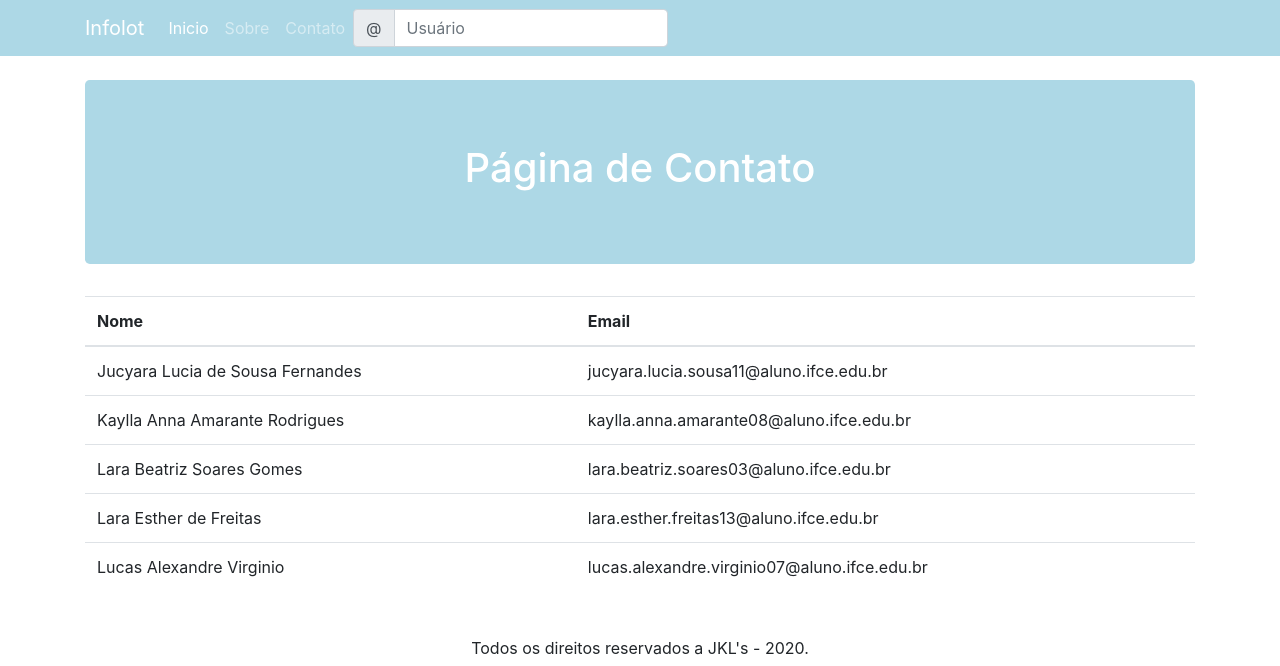
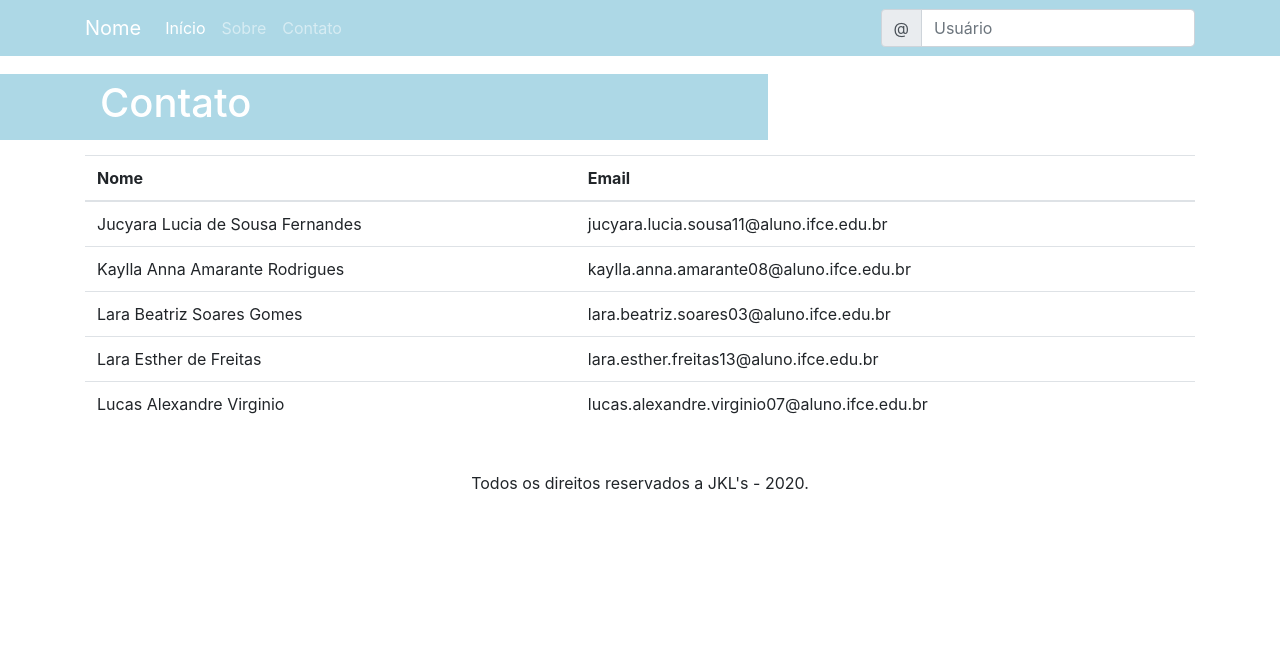
Before and after one commit to Larabsg/Infolot, a Flask app: page /contato in a window 1280 px wide. Shown: the top 666 px of the page. Run offline with Flask 2, Linux system fonts and the light colour scheme; some libraries are stand-ins or nearby versions.

Commit message:
Pequenas alterações nas telas

```diff
--- a/rede_social/templates/about.html
+++ b/rede_social/templates/about.html
@@ -11,11 +11,11 @@
 </head>
 {% extends "layout.html" %}
 {% block conteudo %}
-<div class="jumbotron">
+<div class="title_page">
     <h1>Página de Informações</h1>
 </div>
 
-<div>
+<div class="container">
     <p class="ideia">
     Nossa ideia inicial é criar uma rede social
     onde pessoas e lojas possam se comunicar a
--- a/rede_social/templates/contact.html
+++ b/rede_social/templates/contact.html
@@ -1,10 +1,23 @@
+<head>
+    <style>
+    .title_page {
+        background-color: lightblue;
+        color: white;
+        padding: 5px;
+        max-width: 60%;
+        margin-bottom: 15px;
+        padding-left: 100px;
+    }
+    </style>
+</head>
+
 {% extends "layout.html" %}
 {% block conteudo %}
-<div class="jumbotron">
-    <h1>Página de Contato</h1>
+<div class="title_page">
+    <h1>Contato</h1>
 </div>
 
-<div>
+<div class="container">
     <table class="table">
   <thead>
     <tr>
--- a/rede_social/templates/index.html
+++ b/rede_social/templates/index.html
@@ -1,6 +1,6 @@
 <head>
     <style>
-        a {
+        a.login-click {
             font-weight: bold;
         }
     </style>
@@ -8,7 +8,7 @@
 
 {% extends "layout.html" %}
 {% block conteudo %}
-<div class="jumbotron">
+<div class="title_page">
     <h1>Página Inicial</h1>
 </div>
 
@@ -19,7 +19,7 @@
             </div>
         {% else %}
         <br><div class="alert alert-danger" role="alert">
-             Você não está logado! Faça o <a class="text-reset" href="{{url_for('loginpage')}}">login</a>
+             Você não está logado! Faça o <a class="login-click text-reset" href="{{url_for('loginpage')}}">login</a>
         </div>
         {% endif %}
     </div>
--- a/rede_social/templates/layout.html
+++ b/rede_social/templates/layout.html
@@ -5,7 +5,7 @@
     <meta name="viewport" content="width=device-width, initial-scale=1, shrink-to-fit=no">
     <link rel="stylesheet" href="/static/css/bootstrap.min.css">
 
-    <title>Hello, world!</title>
+    <title>Nome do projeto</title>
 
     <style>
         footer {
@@ -20,45 +20,57 @@
         .jumbotron {
             background-color: lightblue;
             color: white;
-            text-align: center;
+            margin-left: 0;
+            padding: 5px;
+            width: 400px;
+            //text-align: center;
         }
+        .title_page {
+        background-color: lightblue;
+        color: white;
+        padding: 5px;
+        max-width: 60%;
+        margin-bottom: 15px;
+        margin-top: 50px;
+        padding-left: 100px;
+    }
     </style>
   </head>
   <header>
-    <nav class="navbar navbar-expand-lg navbar-dark">
-  <div class="container">
-      <a class="navbar-brand" href="{{url_for('homepage')}}">Infolot</a>
-  <button class="navbar-toggler" type="button" data-toggle="collapse" data-target="#navbarNav" aria-controls="navbarNav" aria-expanded="false" aria-label="Toggle navigation">
+    <nav class="navbar fixed-top navbar-expand-lg navbar-dark">
+        <div class="container">
+              <button class="navbar-toggler" type="button" data-toggle="collapse" data-target="#navbarTogglerDemo01" aria-controls="navbarTogglerDemo01" aria-expanded="false" aria-label="Toggle navigation">
     <span class="navbar-toggler-icon"></span>
   </button>
-  <div class="collapse navbar-collapse" id="navbarNav">
-    <ul class="navbar-nav">
+  <div class="collapse navbar-collapse" id="navbarTogglerDemo01">
+    <a class="navbar-brand" href="{{ url_for('homepage') }}">Nome</a>
+    <ul class="navbar-nav mr-auto mt-2 mt-lg-0">
       <li class="nav-item active">
-        <a class="nav-link" href="{{url_for('homepage')}}">Inicio <span class="sr-only">(current)</span></a>
+        <a class="nav-link" href="{{ url_for('homepage') }}">Início <span class="sr-only">(current)</span></a>
       </li>
       <li class="nav-item">
-        <a class="nav-link" href="{{url_for('aboutpage')}}">Sobre</a>
+        <a class="nav-link" href="{{ url_for('aboutpage') }}">Sobre</a>
       </li>
       <li class="nav-item">
-        <a class="nav-link" href="{{url_for('contactpage')}}">Contato</a>
+        <a class="nav-link" href="{{ url_for('contactpage') }}">Contato</a>
       </li>
     </ul>
-    <form class="form-inline">
+    <form class="form-inline  my-2 my-lg-0">
     <div class="input-group">
       <div class="input-group-prepend">
         <span class="input-group-text" id="basic-addon1">@</span>
       </div>
       <input type="text" class="form-control" placeholder="Usuário" aria-label="Username" aria-describedby="basic-addon1">
     </div>
-  </form>
+    </form>
   </div>
-  </div>
-</nav><br>
+        </div>
+    </nav><br>
   </header>
 
   <body>
-    <div class="container">
-        {% block conteudo %} {% endblock %}
+    <div class="c">
+            {% block conteudo %} {% endblock %}
     </div>
 
     <script src="/static/js/jquery-3.5.1.slim.min.js"></script>
```
Also changed, not shown: rede_social/templates/login.html (+5 -5 lines).
